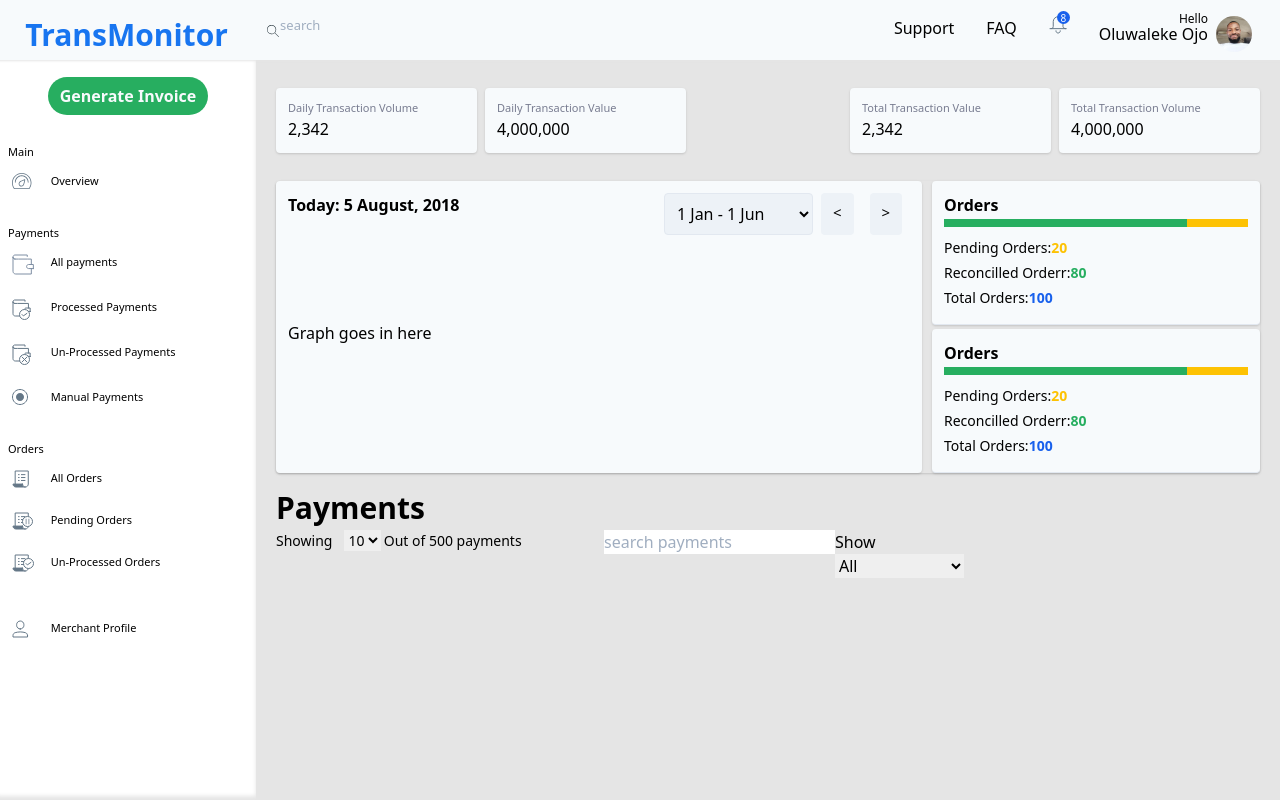
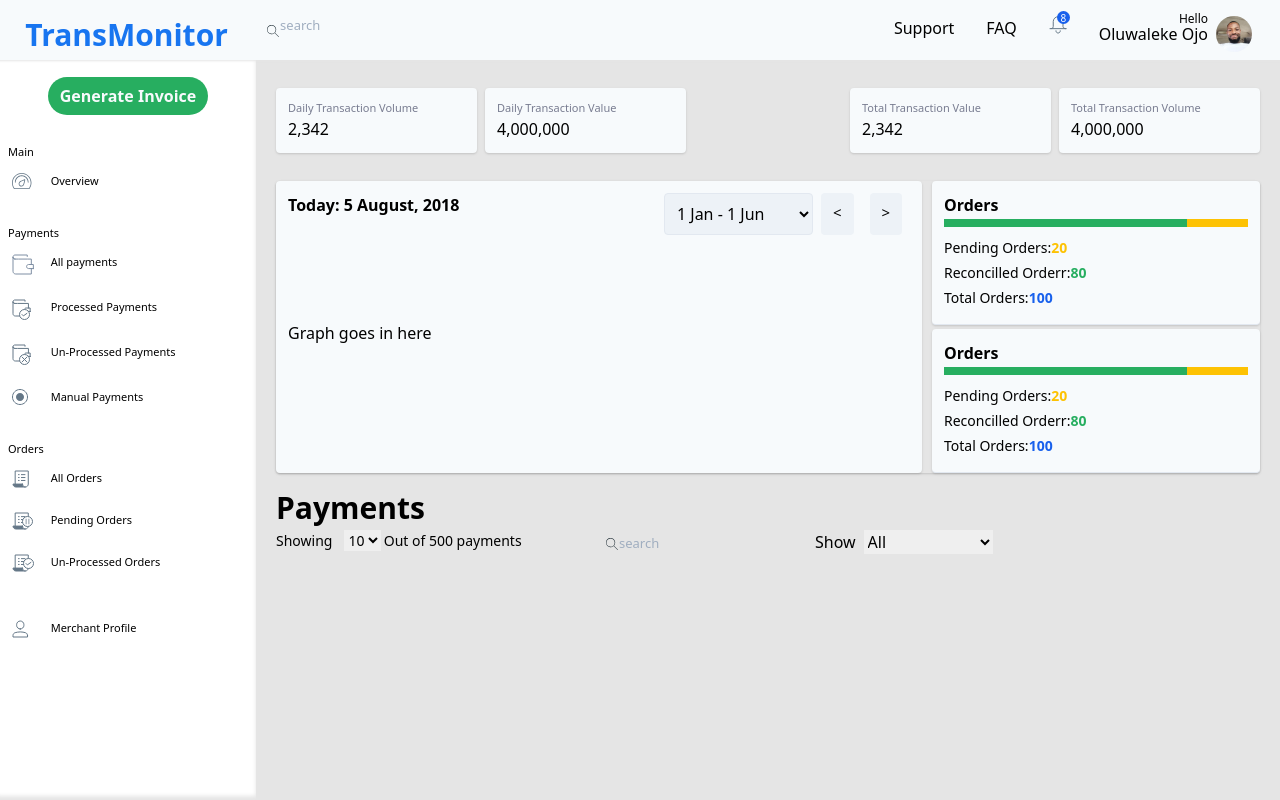
Before and after one commit to limistah/minttechtest, a Gatsby site: page / in a window 1280 px wide. Built offline with nearby package versions, Linux system fonts and the light colour scheme; Gatsby itself is replaced by a stand-in of ours.

Commit message:
Completes payments table details

```diff
--- a/src/pages/index.css
+++ b/src/pages/index.css
@@ -1057,5 +1057,32 @@ info-box-value {
   margin-left: 0.75rem;
   margin-right: 0.75rem;
   display: block;
-  /* width: 20%; */
 }
+
+.payments-table-control-filter {
+  display: flex;
+  justify-content: flex-end;
+  /* text-align: right; */
+}
+
+.payments-table-control-filter-form {
+  margin-left: 0.5rem;
+}
+
+.payments-title select {
+  background-color: transparent;
+}
+
+.payments-table select:focus {
+  border-width: 0;
+  outline: 0;
+}
+
+.payments-table-control-search-form .app-searchbar {
+  width: 100%;
+  padding: 0;
+}
+
+.payments-table-control-search-form .app-searchbar-icon {
+  top: 8px;
+}
--- a/src/pages/index.js
+++ b/src/pages/index.js
@@ -128,11 +128,25 @@ const IndexPage = () => (
             <span>Out of 500 payments</span>
           </div>
           <div className="payments-table-control-search-form">
-            <form>
+            <form className="app-searchbar">
+              <svg
+                className="app-searchbar-icon"
+                width="12"
+                height="12"
+                viewBox="0 0 12 12"
+                fill="none"
+                xmlns="http://www.w3.org/2000/svg"
+              >
+                <path
+                  d="M11.6573 12L7.66054 8.00325C6.77101 8.80345 5.60422 9.22472 4.40868 9.17734C3.21314 9.12995 2.08334 8.61766 1.25994 7.74958C0.436537 6.8815 -0.0153972 5.72623 0.000400647 4.52986C0.0161985 3.33348 0.49848 2.19056 1.34452 1.34452C2.19056 0.49848 3.33348 0.0161985 4.52986 0.000400647C5.72623 -0.0153972 6.8815 0.436537 7.74958 1.25994C8.61766 2.08334 9.12995 3.21314 9.17734 4.40868C9.22472 5.60422 8.80345 6.77101 8.00325 7.66054L12 11.6573L11.6573 12ZM4.5954 0.492454C3.7833 0.489588 2.98862 0.727783 2.31199 1.17687C1.63536 1.62597 1.10723 2.26575 0.794463 3.01521C0.481699 3.76467 0.398378 4.59008 0.555052 5.38693C0.711726 6.18377 1.10135 6.9162 1.67457 7.49146C2.2478 8.06671 2.97884 8.45892 3.77513 8.61841C4.57142 8.7779 5.39712 8.6975 6.14768 8.38739C6.89824 8.07727 7.53989 7.5514 7.99137 6.87637C8.44285 6.20133 8.68385 5.4075 8.68386 4.5954C8.68259 3.51012 8.2519 2.46945 7.48585 1.70069C6.71981 0.931925 5.68066 0.497555 4.5954 0.492454Z"
+                  fill="#0E1D25"
+                />
+              </svg>
+
               <input
-                type="form"
-                className="payments-table-search-input"
-                placeholder="search payments"
+                className="app-searchbar-input"
+                type="text"
+                placeholder="search"
               />
             </form>
           </div>
--- a/src/styles/main.css
+++ b/src/styles/main.css
@@ -9,6 +9,7 @@ body {
   @apply fixed flex w-full flex bg-gray-100;
   height: 60px;
   box-shadow: 0px -1px 2px 2px #e5e5e5;
+  z-index: 1200;
 }
 
 .top-bar-container {
@@ -342,3 +343,29 @@ info-box-value {
 .payments-table-control-showing-form {
   @apply w-1/12 mx-3 block;
 }
+
+.payments-table-control-filter {
+  @apply flex justify-end;
+  /* text-align: right; */
+}
+
+.payments-table-control-filter-form {
+  @apply ml-2;
+}
+
+.payments-title select {
+  @apply bg-transparent;
+}
+
+.payments-table select:focus {
+  @apply border-0;
+  outline: 0;
+}
+
+.payments-table-control-search-form .app-searchbar {
+  @apply w-full p-0;
+}
+
+.payments-table-control-search-form .app-searchbar-icon {
+  top: 8px;
+}
```
